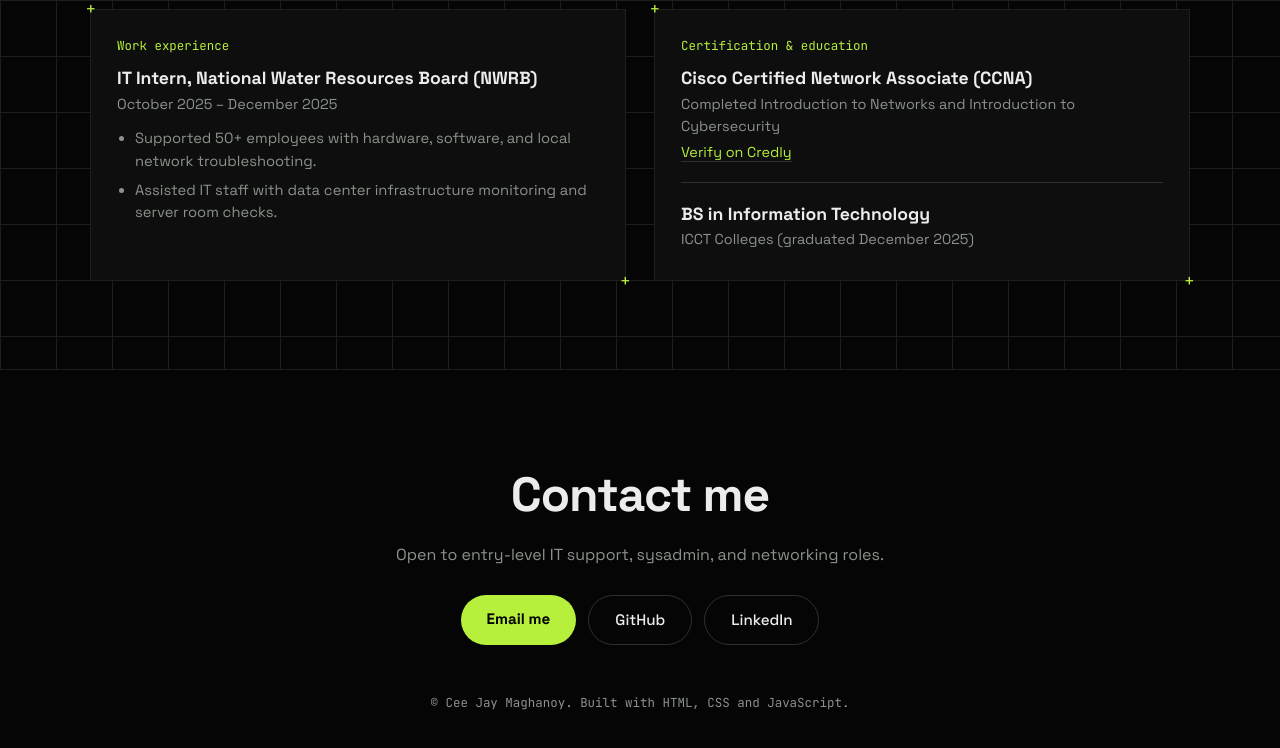
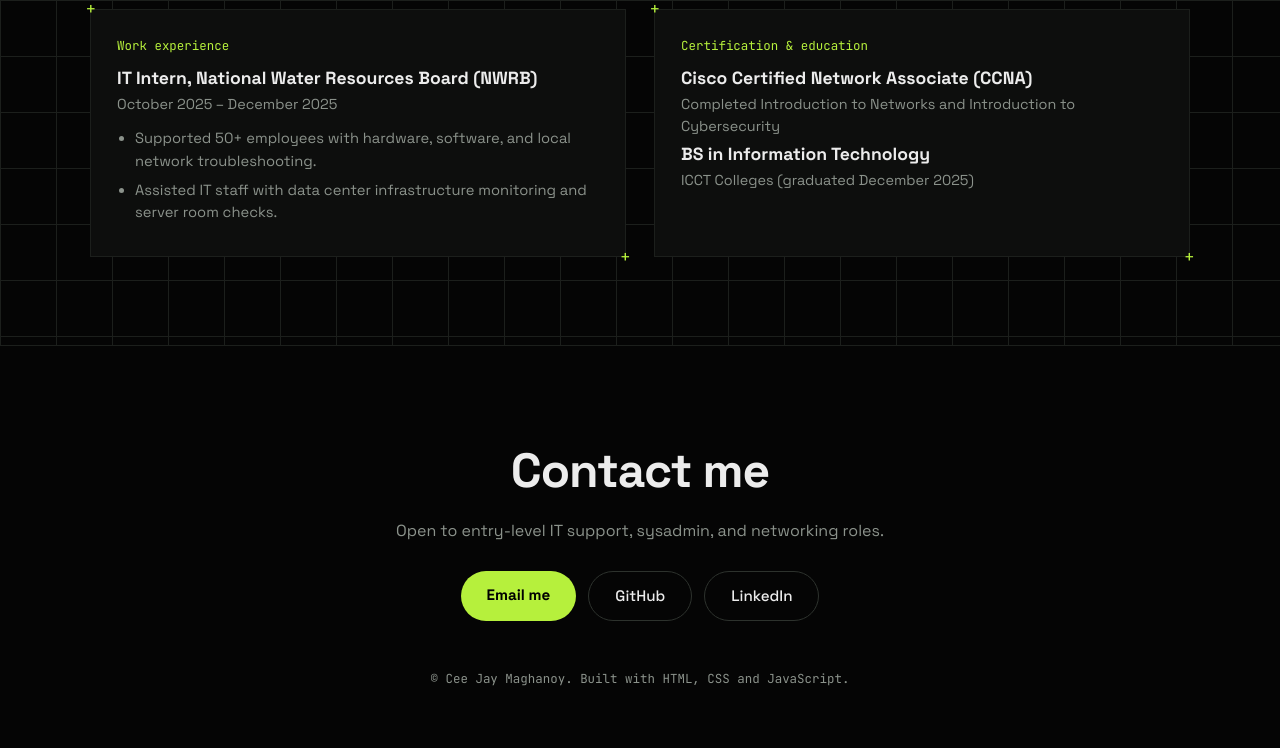
Before and after one commit to zelda19/my-portfolio, a plain HTML site: page index.html in a window 1280 px wide. Shown: the part 3640-4388 px from the top of the page. Drawn offline with Linux system fonts and the light colour scheme.

Commit message:
fix shii

```diff
--- a/index.html
+++ b/index.html
@@ -187,9 +187,6 @@
                     <span class="info-card__type">Certification & education</span>
                     <h3 class="info-card__title">Cisco Certified Network Associate (CCNA)</h3>
                     <p class="info-card__desc">Completed Introduction to Networks and Introduction to Cybersecurity</p>
-                    <!-- EDIT: put your real Credly profile URL here -->
-                    <p class="info-card__desc"><a href="https://www.credly.com/users/YOUR-CREDLY-NAME" target="_blank" rel="noopener" class="link">Verify on Credly</a></p>
-                    <div class="info-card__divider"></div>
                     <h3 class="info-card__title">BS in Information Technology</h3>
                     <p class="info-card__desc">ICCT Colleges (graduated December 2025)</p>
                 </div>
```
